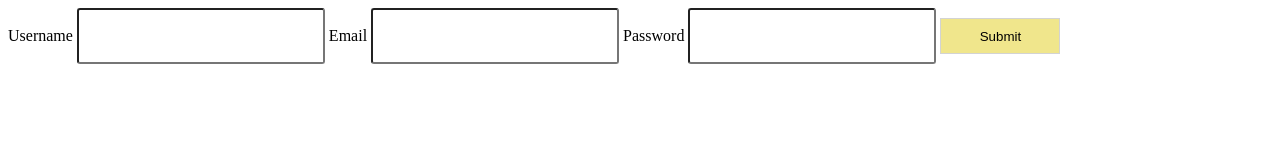
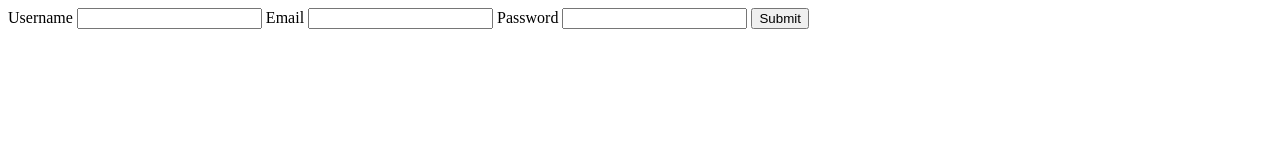
Before and after one commit to werapolJa/css-selectors-and-properties, a website: page ex-1/index.html in a window 1280 px wide. Drawn offline with Linux system fonts and the light colour scheme.

Commit message:
fix(style):refix answer

```diff
--- a/ex-1/style.css
+++ b/ex-1/style.css
@@ -1,15 +1 @@
 /* start coding here */
-/* start coding here */
-input {
-  height: 50px;
-  width: 240px;
-  border-radius: 3px;
-}
-
-button {
-  width: 120px;
-  height: 36px;
-  border: 1px solid lightgrey;
-  /* border-color: lightgrey; */
-  background-color: khaki;
-}
```
